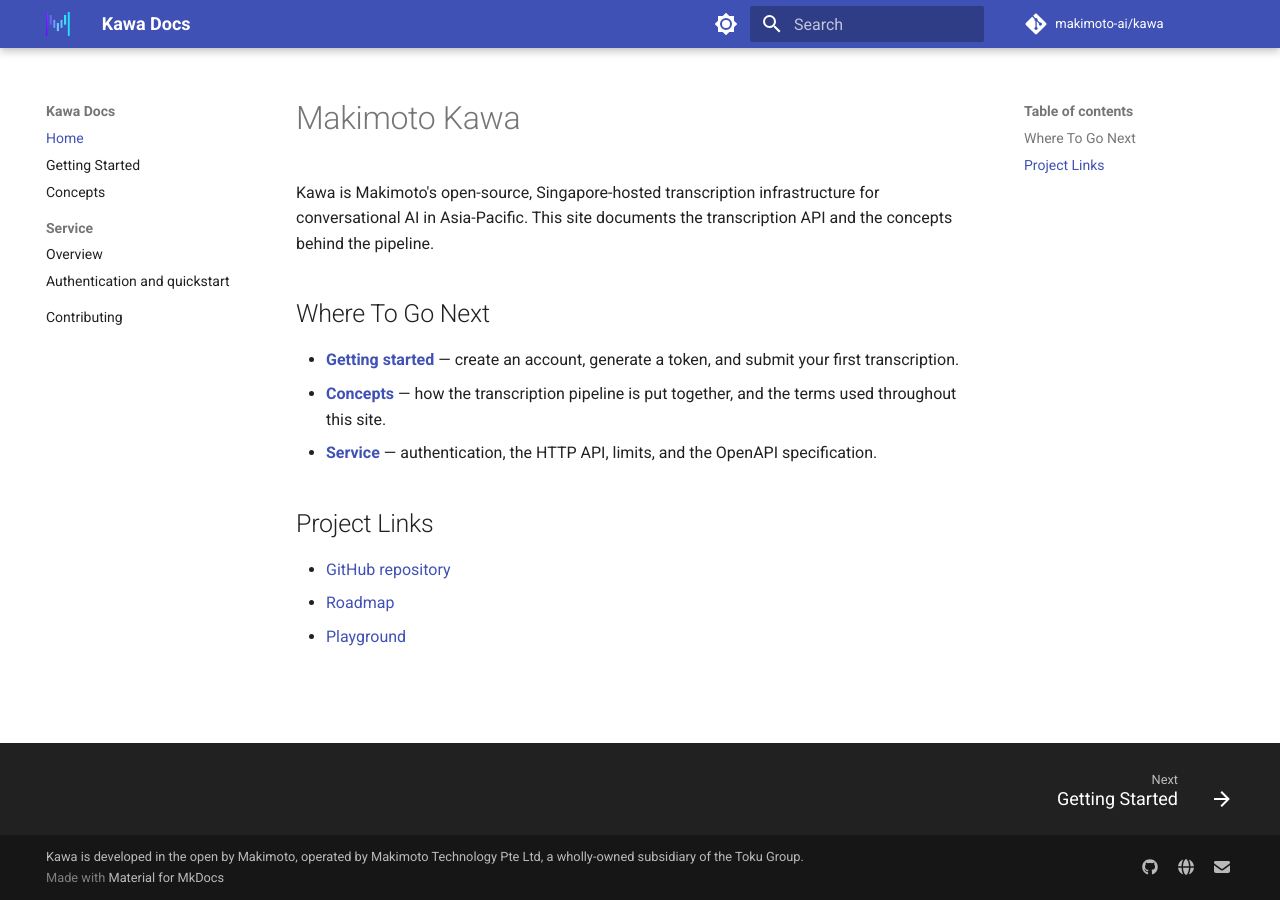
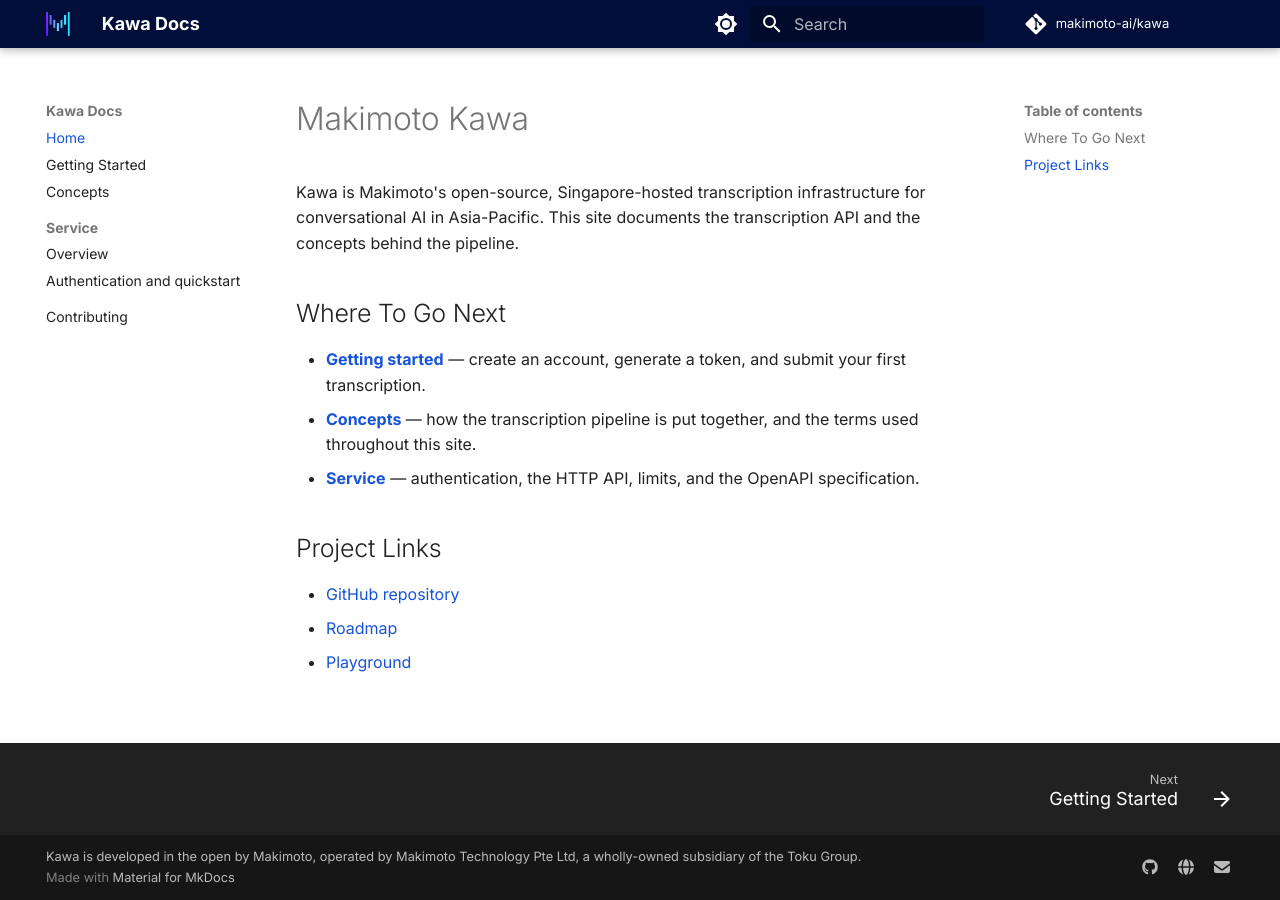
Before and after one commit to makimoto-ai/kawa, an MkDocs documentation site: the page built from docs/index.md, in a window 1280 px wide. Built offline with MkDocs 1.6.1 and Material for MkDocs 9.7.7, drawn with Linux system fonts in a browser that asks for light colours; comment, search, counter and statistics services are not loaded.

Commit message:
docs: added css and theme customisation

```diff
--- /dev/null
+++ b/docs/stylesheets/extra.css
@@ -0,0 +1,19 @@
+/* Brand colours, verified against makimoto.ai's own CSS bundle and matching
+   demo/app.py's VIOLET/CYAN/navy definitions:
+     #010E39  deep navy   (site background, demo/app.py body_background_fill_dark)
+     #0a2a6e  lighter navy (site's own footer gradient stop)
+     #00F6FF  cyan        (site's primary CTA colour; demo/app.py CYAN)
+*/
+:root > * {
+  --md-primary-fg-color:        #010E39;
+  --md-primary-fg-color--light: #0a2a6e;
+  --md-primary-fg-color--dark:  #010A28;
+
+  --md-accent-fg-color:         #00F6FF;
+  --md-accent-fg-color--transparent: rgba(0, 246, 255, 0.1);
+
+  /* Material ties body-text link colour to --md-primary-fg-color by default,
+     which would make links a near-black navy on a white page. Keep the
+     header dark but use the lighter brand blue for legible inline links. */
+  --md-typeset-a-color: #1553d8;
+}
--- a/mkdocs.yml
+++ b/mkdocs.yml
@@ -19,14 +19,20 @@
   name: material
   logo: assets/logo.png
   favicon: assets/logo.png
+  font:
+    text: Inter
   palette:
     - media: "(prefers-color-scheme: light)"
       scheme: default
+      primary: custom
+      accent: custom
       toggle:
         icon: material/brightness-7
         name: Switch to dark mode
     - media: "(prefers-color-scheme: dark)"
       scheme: slate
+      primary: custom
+      accent: custom
       toggle:
         icon: material/brightness-4
         name: Switch to light mode
@@ -36,6 +42,9 @@
     - navigation.footer
     - content.code.copy
     - search.suggest
+
+extra_css:
+  - stylesheets/extra.css
 
 markdown_extensions:
   - admonition
```
